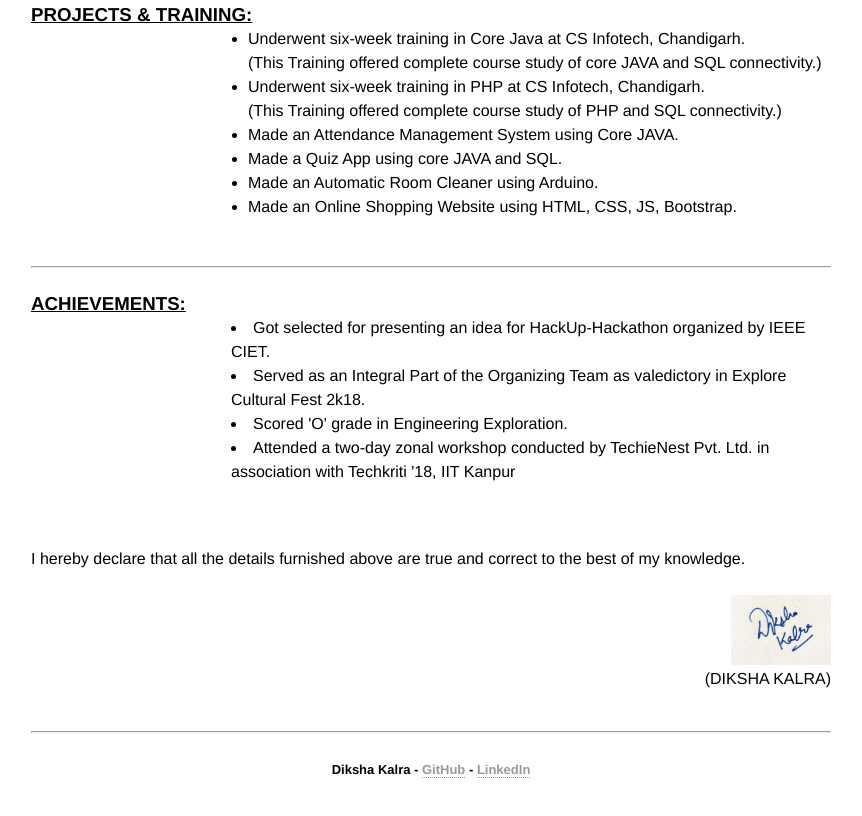
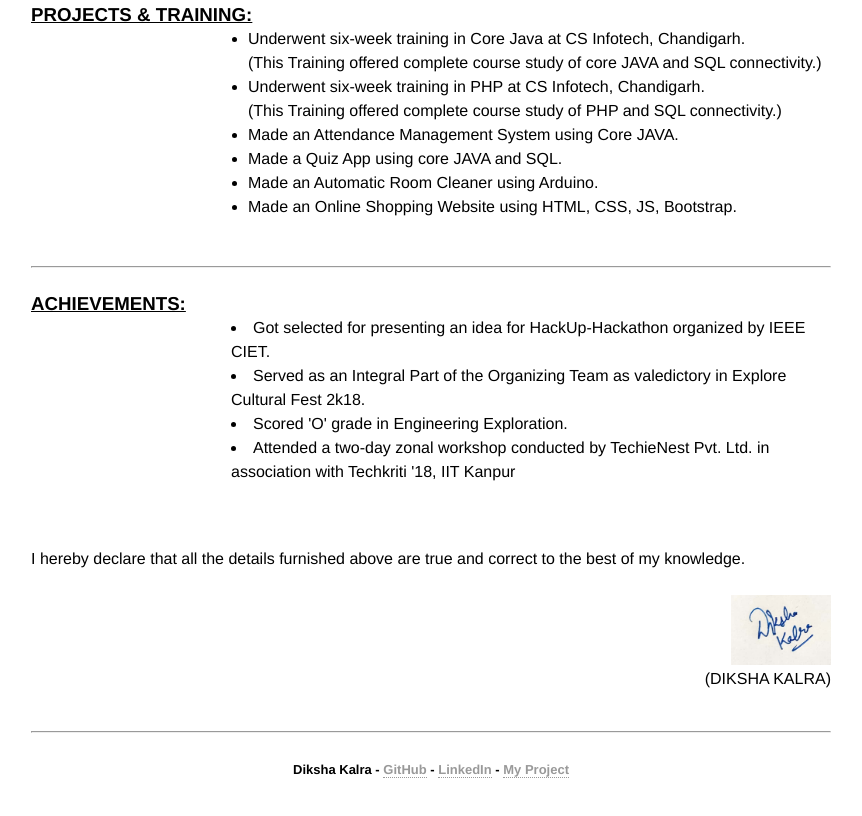
Before and after one commit to DikshaKalra/DikshaKalra.github.io, a plain HTML site: page index.html in a window 1280 px wide. Shown: the part 857-1673 px from the top of the page, without its empty margins (209-1071 px from the left). Drawn offline with Linux system fonts and the light colour scheme.

Commit message:
Update index.html

```diff
--- a/index.html
+++ b/index.html
@@ -91,7 +91,7 @@
 
         <div class="clear">
 	<br><hr><br>
-	<b><center><font size="2">Diksha Kalra - <a href="https://github.com/DikshaKalra">GitHub</a> - <a href="https://www.linkedin.com/in/diksha-kalra-1b6a07197/">LinkedIn</a>
+	<b><center><font size="2">Diksha Kalra - <a href="https://github.com/DikshaKalra">GitHub</a> - <a href="https://www.linkedin.com/in/diksha-kalra-1b6a07197/">LinkedIn</a> - <a href="https://dikshakalra.github.io/assessment-project/">My Project</a>
 	</font></center></b>
 	</div>
 
```
